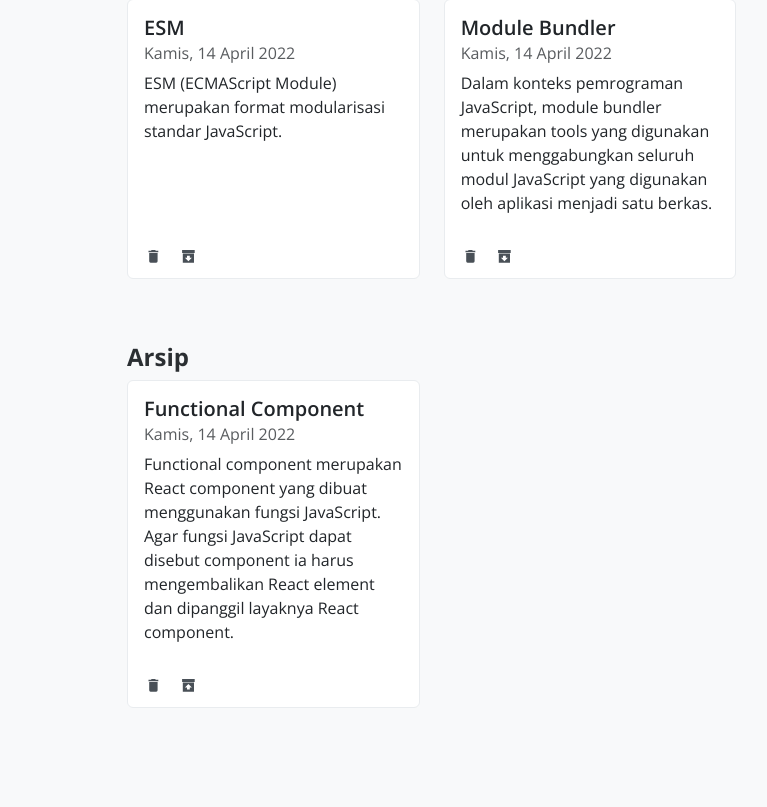
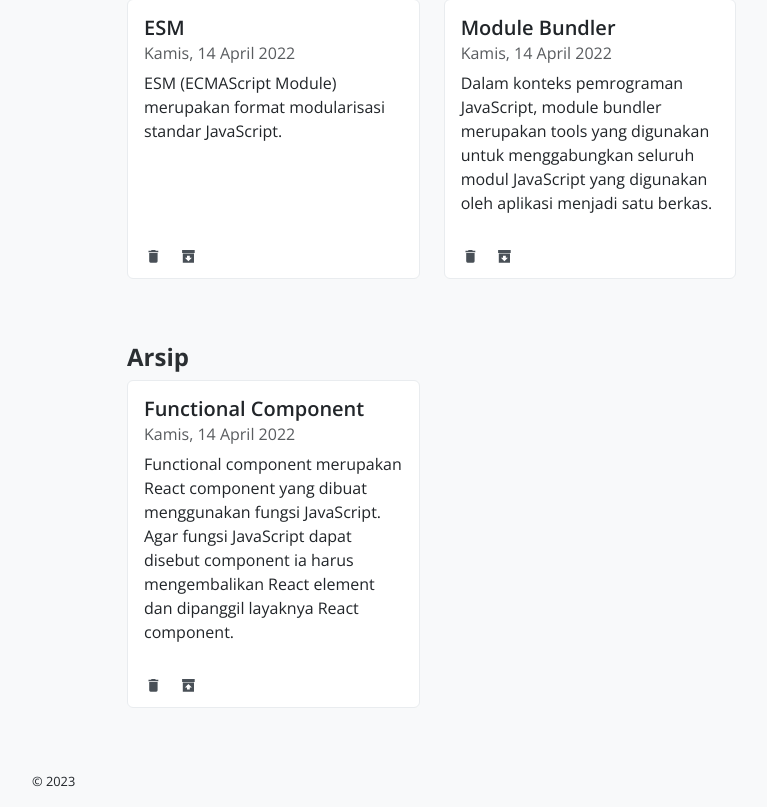
Before and after one commit to rezafikkri/notes-app, a React (Vite) app: page / in a window 1280 px wide. Shown: the part 821-1628 px from the top of the page, without its empty margins (50-817 px from the left). Before the commit the page ends 1545 px from the top, so only its background shows below. Built offline with nearby package versions, Linux system fonts and the light colour scheme.

Commit message:
feat: footer

```diff
--- a/public/style.css
+++ b/public/style.css
@@ -24,3 +24,7 @@ label {
 .card-action .btn.archive:hover {
   color: var(--bs-warning);
 }
+
+footer {
+  font-size: .8rem;
+}
--- a/src/components/NoteApp.jsx
+++ b/src/components/NoteApp.jsx
@@ -3,6 +3,7 @@ import NoteNavbar from "./NoteNavbar";
 import NoteForm from "./NoteForm";
 import { getInitialData } from "../utils";
 import NoteList from "./NoteList";
+import NoteFooter from "./NoteFooter";
 
 export default class NoteApp extends React.Component {
   constructor(props) {
@@ -80,6 +81,7 @@ export default class NoteApp extends React.Component {
             </div>
           </div>
         </div>
+        <NoteFooter />
       </>
     );
   }
--- /dev/null
+++ b/src/components/NoteFooter.jsx
@@ -0,0 +1,7 @@
+export default function NoteFooter() {
+  return (
+    <footer className="mt-5 mb-3">
+      <div className="container">&copy; 2023</div>
+    </footer>
+  );
+}
```
